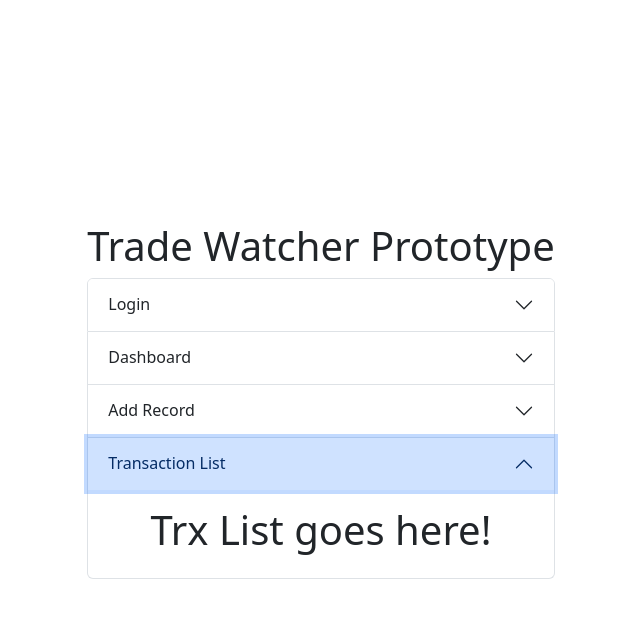
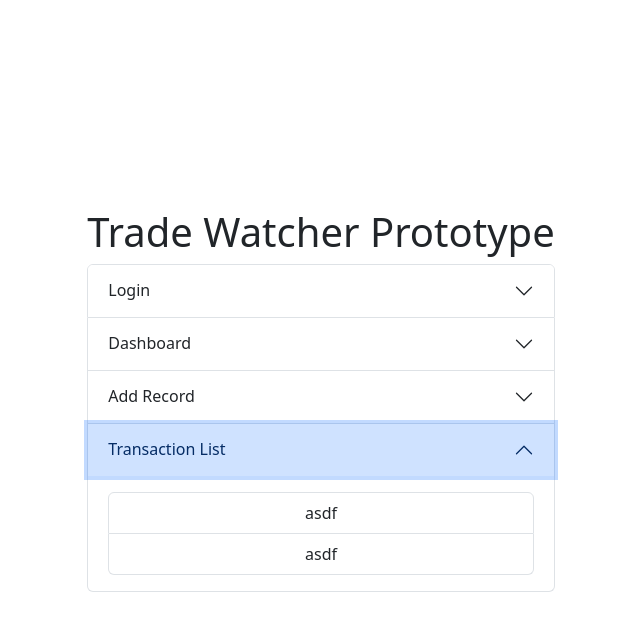
Before and after one commit to the-outrun-coder/Trade_Watcher, a React (Vite) app: page / in a window 1280 px wide. Both pictures are taken after a click on the button "Transaction List". Shown: the top 630 px of the page, without its empty margins (319-959 px from the left). Built offline with nearby package versions, Linux system fonts and the light colour scheme.

Commit message:
sample setup for all transactions list

```diff
--- a/src/App.tsx
+++ b/src/App.tsx
@@ -4,6 +4,7 @@ import './App.css'
 import { Provider } from 'react-redux';
 import { store } from './store';
 import AddRecord from './features/add-record';
+import TransactionList from './features/transaction-list';
 
 
 function App() {
@@ -43,7 +44,7 @@ function App() {
           <Accordion.Item eventKey='3'>
             <Accordion.Header>Transaction List</Accordion.Header>
             <Accordion.Body>
-              <h1>Trx List goes here!</h1>
+              <TransactionList/>
             </Accordion.Body>
           </Accordion.Item>
         </Accordion>
--- /dev/null
+++ b/src/features/transaction-list/index.tsx
@@ -0,0 +1,22 @@
+import { ListGroup } from "react-bootstrap";
+
+function TransactionList() {
+  const testArray = [
+    { id: 'assdkdl' },
+    { id: 'eie8d8d' }
+  ];
+
+  return (
+    <div className="all-trx-list">
+      <ListGroup>
+        {testArray.map((trx: any) => {
+          return <ListGroup.Item key={trx.id}>
+            asdf
+          </ListGroup.Item>
+        })}
+      </ListGroup>
+    </div>
+  );
+}
+
+export default TransactionList;
```
